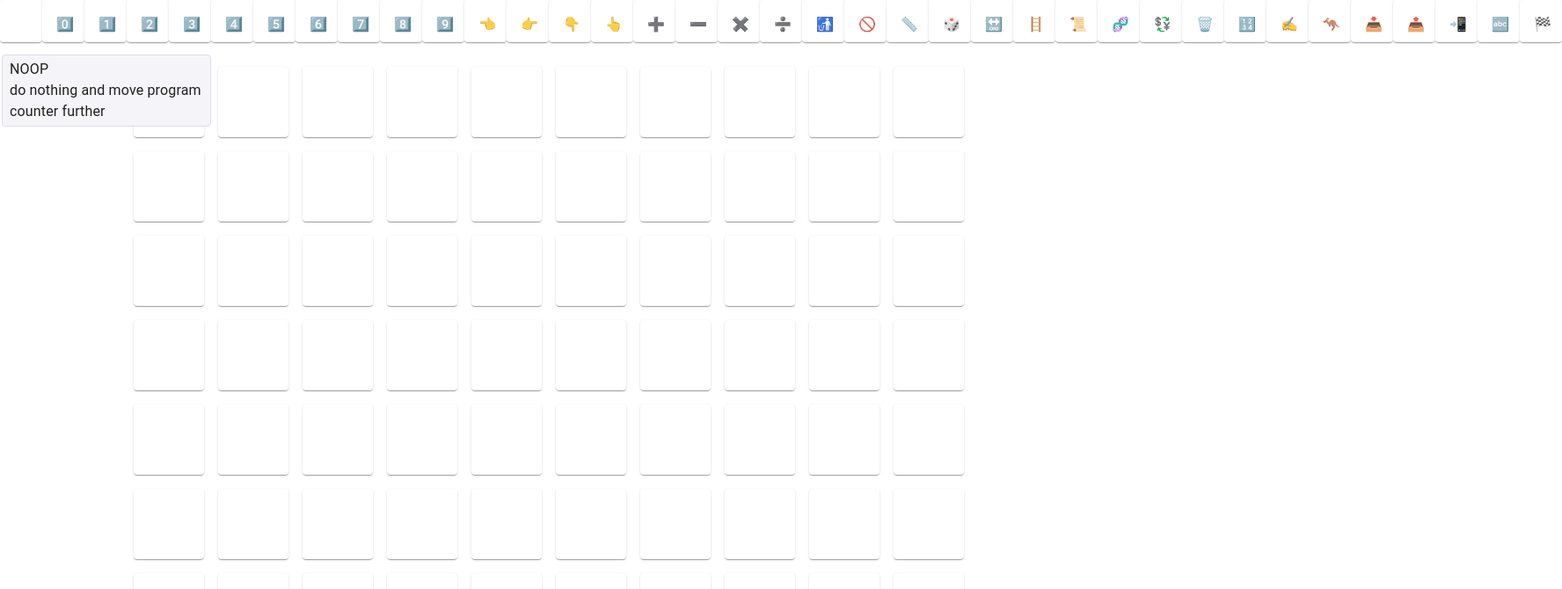
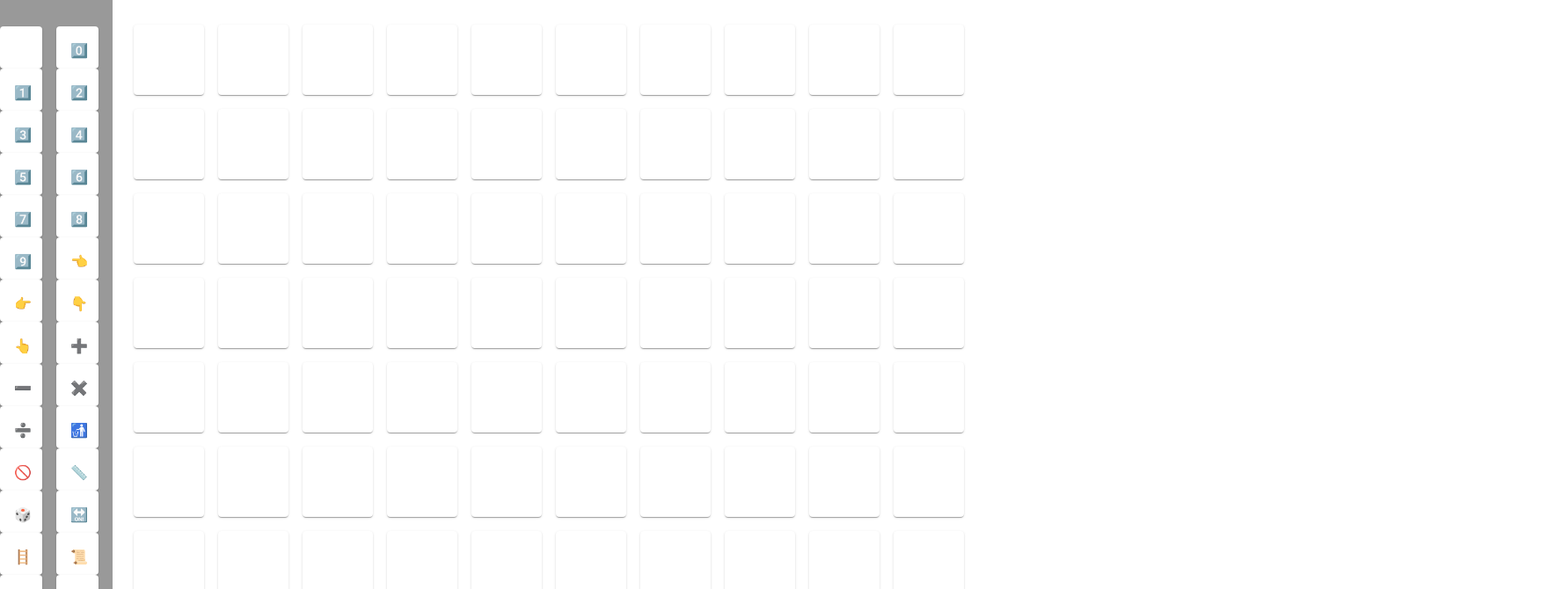
Before and after one commit to olemorud/react-befunge, a React (Create React App) app: page / in a window 1280 px wide. Shown: the top 670 px of the page at 88% size, 1776 px wide, since content can reach past the window. Built offline with nearby package versions, Linux system fonts and the light colour scheme.

Commit message:
move instructions to sidebar menu

```diff
--- a/src/components/InstructionMenu.tsx
+++ b/src/components/InstructionMenu.tsx
@@ -1,7 +1,8 @@
-import { Card, CardContent, styled, Typography } from "@mui/material"
+import { Card, CardContent, Grid, styled, Typography } from "@mui/material"
 import React from "react"
 import instructions, { Instruction } from "../Instructions"
 import Tooltip, { TooltipProps, tooltipClasses } from "@mui/material/Tooltip"
+import { SIDEBAR_WIDTH } from "../const"
 
 const HtmlTooltip = styled(({ className, ...props }: TooltipProps) => (
   <Tooltip {...props} classes={{ popper: className }} />
@@ -14,6 +15,16 @@ const HtmlTooltip = styled(({ className, ...props }: TooltipProps) => (
     border: "1px solid #dadde9"
   }
 }))
+
+const sideBar: React.CSSProperties = {
+  height: "100%",
+  position: "fixed",
+  backgroundColor: "#999999",
+  //overflowX: "hidden",
+  paddingTop: "30px",
+  width: `${SIDEBAR_WIDTH}rem`,
+  justifyContent: "center"
+}
 
 function handleDragStart(
   instruction: Instruction,
@@ -32,11 +43,11 @@ export default function InstructionMenu() {
   let key = 0
 
   return (
-    <>
-      <div style={{ display: "flex" }}>
+    <div style={sideBar}>
+      <Grid container columns={2}>
         {instructions.map((instruction: Instruction) => {
           return (
-            <div key={key++}>
+            <Grid item key={key++} xs={1}>
               <HtmlTooltip
                 key={key++}
                 title={
@@ -53,10 +64,10 @@ export default function InstructionMenu() {
                   </Card>
                 </div>
               </HtmlTooltip>
-            </div>
+            </Grid>
           )
         })}
-      </div>
-    </>
+      </Grid>
+    </div>
   )
 }
```
